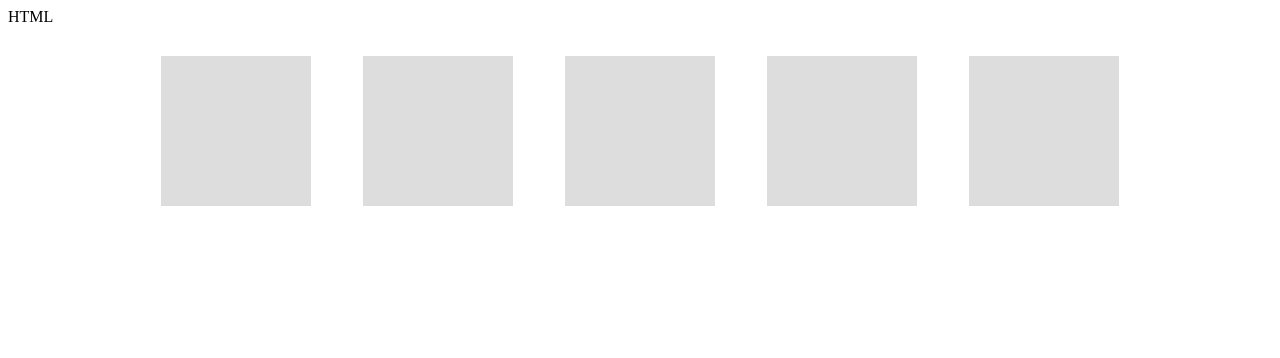
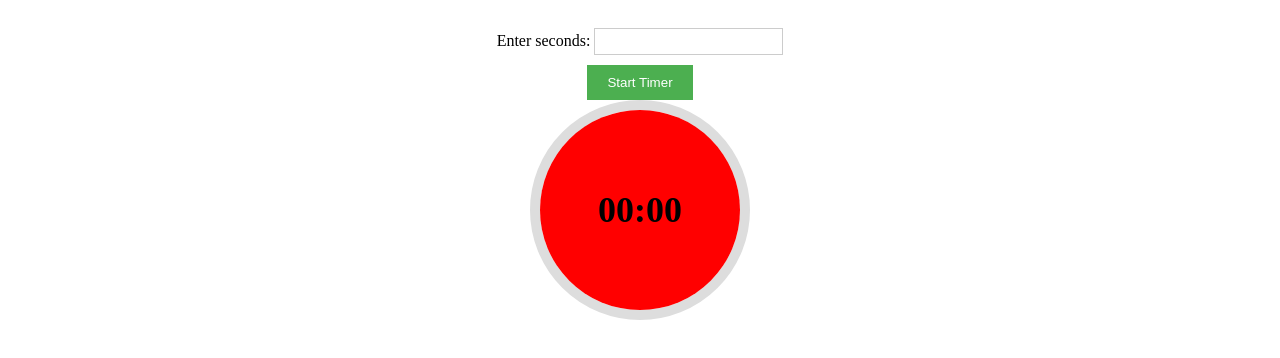
Before and after one commit to aleem-sh/hello-web, a plain HTML site: page index.html in a window 1280 px wide. Drawn offline with Linux system fonts and the light colour scheme.

Commit message:
first commit

```diff
--- a/index.html
+++ b/index.html
@@ -1,80 +1,119 @@
-HTML
 <!DOCTYPE html>
 <html lang="en">
 <head>
   <meta charset="UTF-8">
   <meta name="viewport" content="width=device-width, initial-scale=1.0">
-  <title>Random Quotes</title>
+  <title>Countdown Timer</title>
   <style>
     .container {
       display: flex;
-      flex-wrap: wrap;
-      justify-content: space-around;
-      width: 80%;
-      margin: 0 auto;
+      flex-direction: column;
+      align-items: center;
       padding: 20px;
     }
 
-    .box {
-      width: 150px;
-      height: 150px;
-      margin: 10px;
-      cursor: pointer;
-      text-align: center;
-      line-height: 150px; /* Centers text vertically */
-      background-color: #ddd; /* Set initial background color */
-      color: transparent; /* Hide text initially */
+    .timer-circle {
+      width: 200px;
+      height: 200px;
+      border-radius: 50%;
+      border: 10px solid #ddd; /* Original border color */
+      position: relative;
     }
 
-    .box.clicked {
-      background-color: getRandomColor(); /* Set random color on click */
-      color: black; /* Display text on click */
+    .fill {
+      width: 100%;
+      height: 100%;
+      border-radius: 50%;
+      position: absolute;
+      animation: fill 0s linear forwards;
     }
 
-    .quote {
-      font-size: 18px;
-      font-style: italic;
+    @keyframes fill {
+      from {
+        background-color: yellow;
+      }
+      to {
+        background-color: red;
+      }
+    }
+
+    .timer-text {
+      position: absolute;
+      top: 50%;
+      left: 50%;
+      transform: translate(-50%, -50%);
+      font-size: 36px;
+      font-weight: bold;
+    }
+
+    #input-box {
+      margin-bottom: 10px;
+    }
+
+    #input-seconds {
+      padding: 5px;
+      border: 1px solid #ccc;
+    }
+
+    #start-button {
+      padding: 10px 20px;
+      background-color: #4CAF50;
+      color: white;
+      border: none;
+      cursor: pointer;
     }
   </style>
 </head>
 <body>
   <div class="container">
-    <div class="box" id="box1"></div>
-    <div class="box" id="box2"></div>
-    <div class="box" id="box3"></div>
-    <div class="box" id="box4"></div>
-    <div class="box" id="box5"></div>
+    <div id="input-box">
+      <label for="input-seconds">Enter seconds:</label>
+      <input type="number" id="input-seconds" min="1">
+    </div>
+    <button id="start-button">Start Timer</button>
+    <div class="timer-circle">
+      <div class="fill"></div>
+      <span class="timer-text" id="timer-display">00:00</span>
+    </div>
   </div>
 
   <script>
-    const quotes = [
-      "The best and most beautiful things in the world cannot be seen or even touched - they must be felt with the heart. - Helen Keller",
-      "Twenty years from now you will be more disappointed by the things that you didn't do than by the ones you did do. So throw off the bowlines, sail away from safe harbor, catch the trade winds in your sails. Explore, Dream, Discover. - Mark Twain",
-      "The difference between ordinary and extraordinary is that little extra. - Jimmy Johnson",
-      "It is during our darkest moments that we must focus to see the light. - Aristotle",
-      "If you can dream it, you can do it. - Walt Disney"
-    ];
+    const timerCircle = document.querySelector(".timer-circle");
+    const fill = document.querySelector(".fill");
+    const timerText = document.getElementById("timer-display");
+    const startButton = document.getElementById("start-button");
+    const inputSeconds = document.getElementById("input-seconds");
 
-    const boxes = document.querySelectorAll(".box");
+    let remainingSeconds = 0;
+    let intervalId = null;
+    const originalBorderColor = timerCircle.style.borderColor; // Store initial border color
 
-    function getRandomColor() {
-      const letters = '0123456789ABCDEF';
-      let color = '#';
-      for (let i = 0; i < 6; i++) {
-        color += letters[Math.floor(Math.random() * 16)];
-      }
-      return color;
+    function updateTimerDisplay(seconds) {
+      const minutes = Math.floor(seconds / 60);
+      const remainingSecs = seconds % 60;
+      timerText.textContent = `${minutes.toString().padStart(2, "0")}:${remainingSecs.toString().padStart(2, "0")}`;
     }
 
-    function displayQuote(box) {
-      const randomQuote = quotes[Math.floor(Math.random() * quotes.length)];
-      box.textContent = randomQuote;
-      box.classList.add("clicked"); // Add "clicked" class for styling
+    function startTimer() {
+      remainingSeconds = parseInt(inputSeconds.value);
+      updateTimerDisplay(remainingSeconds);
+      fill.style.animationDuration = `${remainingSeconds}s`;
+
+      intervalId = setInterval(() => {
+        if (remainingSeconds > 0) {
+          remainingSeconds--;
+          updateTimerDisplay(remainingSeconds);
+          const progress = (remainingSeconds / parseInt(inputSeconds.value)) * 100;
+          timerCircle.style.borderColor = `hsl(${progress}, 100%, 50%)`; // Update border color based on progress
+        } else {
+          clearInterval(intervalId);
+          intervalId = null;
+          timerCircle.style.borderColor = originalBorderColor; // Reset border color to original
+        }
+      }, 1000);
     }
 
-    boxes.forEach(box => {
-      box.addEventListener("click", () => displayQuote(box));
-    });
+    startButton.addEventListener("click", startTimer);
   </script>
 </body>
 </html>
```
